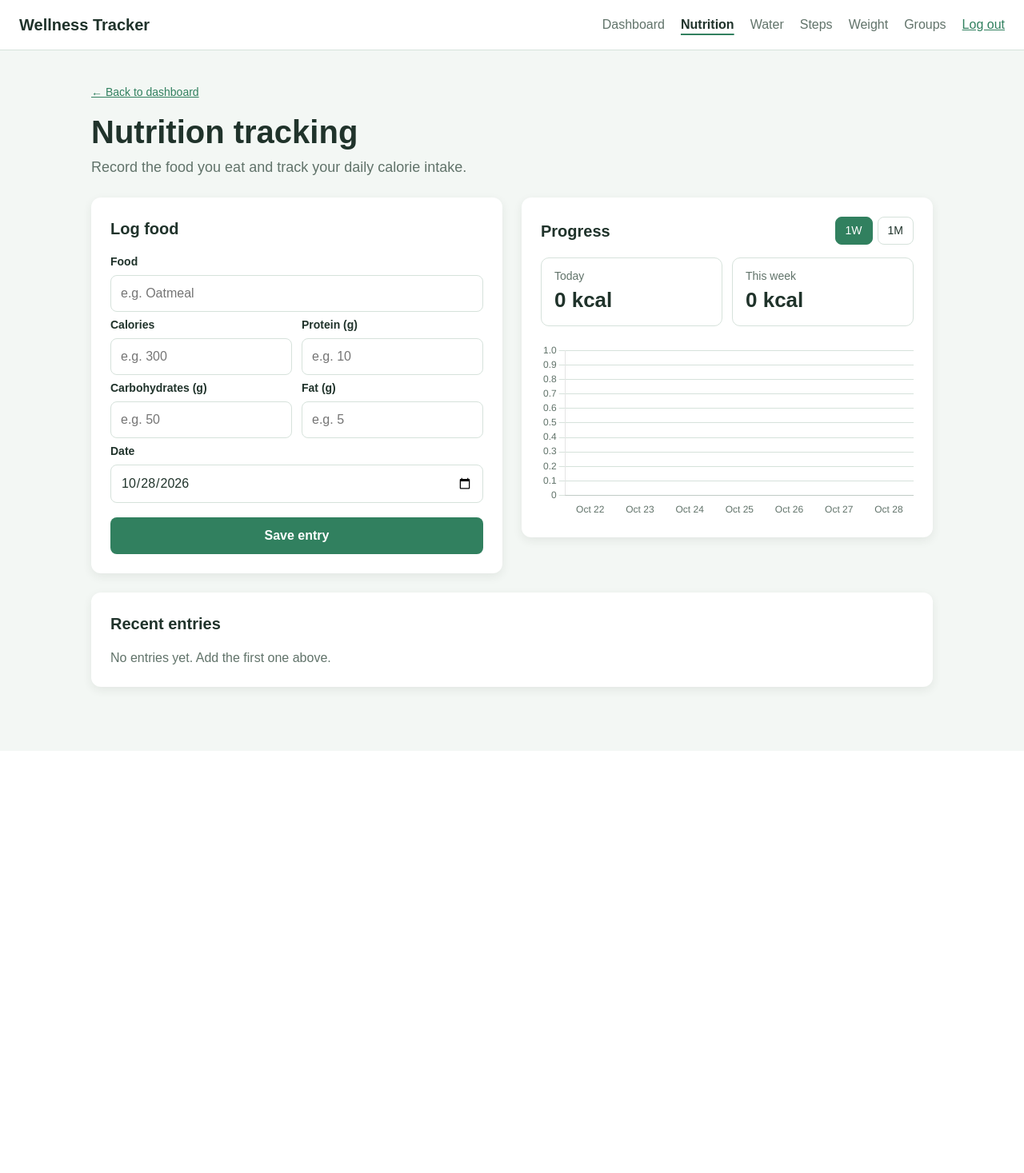
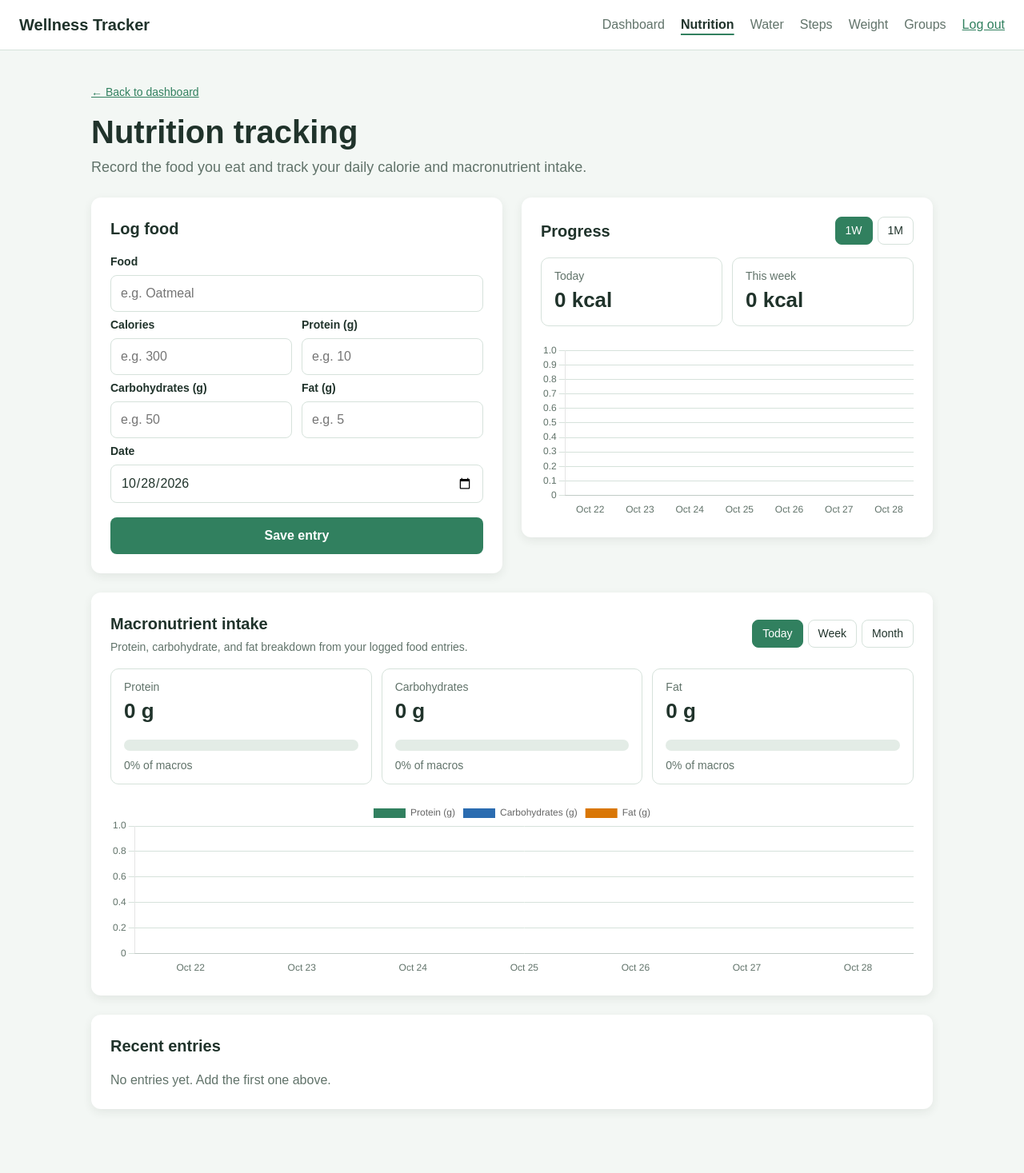
Before and after one commit to alexei-tryshev/CS160ProjectTeam3, a Flask app: page /nutrition in a window 1280 px wide. Shown: the whole page at 80% size. Before the commit the page ends 872 px from the top, so only its background shows below. Run offline with Flask 2, Linux system fonts and the light colour scheme; the visitor is signed in with stand-in values (Sample User, id 1); data that the repository does not hold is empty.

Commit message:
Added more detailed macronutrient tracking and analysis

```diff
--- a/blueprints/nutrition.py
+++ b/blueprints/nutrition.py
@@ -17,9 +17,13 @@ from blueprints.entry_actions import (
     save_entry_form,
 )
 from summaries import (
+    PERIODS,
     calories_total,
     daily_calorie_totals,
+    daily_macro_totals,
     format_number,
+    macro_percentages,
+    macros_total,
     period_start,
     window_start,
 )
@@ -37,10 +41,22 @@ RANGE_LABELS = {
 }
 DEFAULT_RANGE = "1w"
 
+PERIOD_LABELS = {
+    "today": "Today",
+    "week": "Week",
+    "month": "Month",
+}
+DEFAULT_PERIOD = "today"
+
 
 @nutrition_bp.app_template_filter("nutrition_number")
 def nutrition_number(value):
     return format_number(value)
+
+
+@nutrition_bp.get("/macros")
+def macros_redirect():
+    return redirect(url_for("nutrition.page", _anchor="macros"))
 
 
 @nutrition_bp.route(
@@ -71,22 +87,37 @@ def page():
     if range_key not in RANGE_DAYS:
         range_key = DEFAULT_RANGE
 
+    period = request.args.get("period", DEFAULT_PERIOD)
+    if period not in PERIODS:
+        period = DEFAULT_PERIOD
+
     today = date.today()
     today_iso = today.isoformat()
     days = RANGE_DAYS[range_key]
     week_start = period_start("week", today).isoformat()
-    # One query covers both the chart window and the current week;
+    month_start = period_start("month", today).isoformat()
+    macro_start = period_start(period, today).isoformat()
+
+    # One query covers the chart window, current week, and current month;
     # ending at today keeps future-dated entries out of the totals.
+    earliest_start = min(
+        window_start(days, today),
+        week_start,
+        month_start,
+    )
     window_entries = repository().list_entries_in_range(
         "nutrition",
         current_user_id(),
-        min(window_start(days, today), week_start),
+        earliest_start,
         today_iso,
     )
     entries = repository().list_entries(
         "nutrition",
         current_user_id(),
     )
+    macro_totals = macros_total(window_entries, macro_start, today_iso)
+    macro_percents = macro_percentages(macro_totals)
+
     return render_template(
         "nutrition.html",
         form=form,
@@ -99,6 +130,11 @@ def page():
         range_labels=RANGE_LABELS,
         range_days=days,
         chart=daily_calorie_totals(window_entries, today, days),
+        period=period,
+        period_labels=PERIOD_LABELS,
+        macro_totals=macro_totals,
+        macro_percents=macro_percents,
+        macro_chart=daily_macro_totals(window_entries, today, days),
     ), status
 
 
--- a/static/style.css
+++ b/static/style.css
@@ -341,6 +341,18 @@ h2 {
     background: var(--accent);
 }
 
+.progress-bar--protein {
+    background: var(--accent);
+}
+
+.progress-bar--carbs {
+    background: #2b6cb0;
+}
+
+.progress-bar--fat {
+    background: #d97706;
+}
+
 .progress-caption {
     margin: 0;
     color: var(--muted);
@@ -411,6 +423,10 @@ h2 {
     gap: 12px;
 }
 
+.tiles--macros {
+    grid-template-columns: repeat(3, 1fr);
+}
+
 .tile {
     padding: 12px 16px;
     border: 1px solid var(--border);
@@ -427,6 +443,12 @@ h2 {
     margin: 0;
     font-size: 26px;
     font-weight: bold;
+}
+
+.tile-meta {
+    margin: 0;
+    color: var(--muted);
+    font-size: 14px;
 }
 
 .chart-box {
@@ -534,7 +556,8 @@ td.actions form {
     .card-grid--weight,
     .feature-grid,
     .field-row,
-    .tiles {
+    .tiles,
+    .tiles--macros {
         grid-template-columns: 1fr;
     }
 
--- a/static/tracker.js
+++ b/static/tracker.js
@@ -1,4 +1,4 @@
-
+// Quick-add buttons fill in a form field; the user still presses Save.
 document.querySelectorAll("button[data-amount]").forEach(function (button) {
     button.addEventListener("click", function () {
         var input = button.form.elements[button.dataset.target];
@@ -70,3 +70,64 @@ document.querySelectorAll("button[data-amount]").forEach(function (button) {
         }
     });
 })();
+
+// Draw the daily macronutrient breakdown chart when present on the page.
+(function () {
+    var dataElement = document.getElementById("macro-chart-data");
+    var canvas = document.getElementById("macro-chart");
+    if (!dataElement || !canvas || !window.Chart) {
+        return;
+    }
+
+    var points = JSON.parse(dataElement.textContent);
+    var styles = getComputedStyle(document.documentElement);
+    var accent = styles.getPropertyValue("--accent").trim() || "#31805f";
+    var muted = styles.getPropertyValue("--muted").trim();
+    var grid = styles.getPropertyValue("--border").trim();
+
+    var labels = points.map(function (point) {
+        return new Date(point.date + "T00:00:00").toLocaleDateString(undefined, {
+            month: "short",
+            day: "numeric"
+        });
+    });
+
+    var datasets = [
+        {
+            label: "Protein (g)",
+            data: points.map(function (point) { return point.protein_g; }),
+            backgroundColor: accent,
+            borderRadius: 4
+        },
+        {
+            label: "Carbohydrates (g)",
+            data: points.map(function (point) { return point.carbs_g; }),
+            backgroundColor: "#2b6cb0",
+            borderRadius: 4
+        },
+        {
+            label: "Fat (g)",
+            data: points.map(function (point) { return point.fat_g; }),
+            backgroundColor: "#d97706",
+            borderRadius: 4
+        }
+    ];
+
+    new window.Chart(canvas, {
+        type: "bar",
+        data: { labels: labels, datasets: datasets },
+        options: {
+            responsive: true,
+            maintainAspectRatio: false,
+            plugins: { legend: { display: true } },
+            scales: {
+                x: { grid: { display: false }, ticks: { color: muted } },
+                y: {
+                    beginAtZero: true,
+                    grid: { color: grid },
+                    ticks: { color: muted }
+                }
+            }
+        }
+    });
+})();
--- a/summaries.py
+++ b/summaries.py
@@ -90,6 +90,9 @@ def daily_step_totals(
     ]
 
 
+MACRO_FIELDS = ("protein_g", "carbs_g", "fat_g")
+
+
 def calories_total(
     entries: List[Dict[str, Any]],
     start: str,
@@ -122,6 +125,60 @@ def daily_calorie_totals(
             for offset in range(days - 1, -1, -1)
         )
     ]
+
+
+def macros_total(
+    entries: List[Dict[str, Any]],
+    start: str,
+    end: str,
+) -> Dict[str, float]:
+    """Sum protein, carbs, and fat (g) from ``start`` to ``end`` inclusive."""
+    in_range = [
+        entry
+        for entry in entries
+        if start <= entry["date"] <= end
+    ]
+    return {
+        field: round(
+            sum(entry["data"][field] for entry in in_range),
+            1,
+        )
+        for field in MACRO_FIELDS
+    }
+
+
+def macro_percentages(
+    totals: Dict[str, float],
+) -> Dict[str, int]:
+    """Return each macronutrient's share (0-100) of total macronutrient grams."""
+    total_grams = sum(totals.get(field, 0.0) for field in MACRO_FIELDS)
+    if total_grams <= 0:
+        return {field: 0 for field in MACRO_FIELDS}
+    return {
+        field: round(100 * totals.get(field, 0.0) / total_grams)
+        for field in MACRO_FIELDS
+    }
+
+
+def daily_macro_totals(
+    entries: List[Dict[str, Any]],
+    today: date,
+    days: int = 7,
+) -> List[Dict[str, Any]]:
+    """Return daily protein, carbs, and fat totals, oldest first, ending today."""
+    rows: List[Dict[str, Any]] = []
+    for offset in range(days - 1, -1, -1):
+        day = (today - timedelta(days=offset)).isoformat()
+        totals = macros_total(entries, day, day)
+        rows.append(
+            {
+                "date": day,
+                "protein_g": totals["protein_g"],
+                "carbs_g": totals["carbs_g"],
+                "fat_g": totals["fat_g"],
+            }
+        )
+    return rows
 
 
 def format_number(value: float) -> str:
--- a/templates/nutrition.html
+++ b/templates/nutrition.html
@@ -8,7 +8,7 @@
 <header class="page-header">
     <a class="back-link" href="{{ url_for('main.home') }}">&larr; Back to dashboard</a>
     <h1>Nutrition tracking</h1>
-    <p class="subtitle">Record the food you eat and track your daily calorie intake.</p>
+    <p class="subtitle">Record the food you eat and track your daily calorie and macronutrient intake.</p>
 </header>
 
 {{ form_errors(errors) }}
@@ -58,7 +58,7 @@
             <h2 id="progress-heading">Progress</h2>
             <nav class="range-buttons" aria-label="Chart period">
                 {% for key, label in range_labels.items() %}
-                    <a{% if key == range_key %} class="is-active"{% endif %} href="{{ url_for('nutrition.page', range=key) }}">{{ label }}</a>
+                    <a{% if key == range_key %} class="is-active"{% endif %} href="{{ url_for('nutrition.page', range=key, period=period) }}">{{ label }}</a>
                 {% endfor %}
             </nav>
         </div>
@@ -80,6 +80,54 @@
         <script type="application/json" id="chart-data" data-chart="nutrition-bar">{{ chart|tojson }}</script>
     </section>
 </div>
+
+<section class="card" id="macros" aria-labelledby="macros-heading">
+    <div class="card-heading">
+        <div>
+            <h2 id="macros-heading">Macronutrient intake</h2>
+            <p class="group-meta">Protein, carbohydrate, and fat breakdown from your logged food entries.</p>
+        </div>
+        <nav class="range-buttons" aria-label="Macronutrient period">
+            {% for key, label in period_labels.items() %}
+                <a href="{{ url_for('nutrition.page', period=key, range=range_key) }}"{% if key == period %} aria-current="true" class="is-active"{% endif %}>{{ label }}</a>
+            {% endfor %}
+        </nav>
+    </div>
+
+    <div class="tiles tiles--macros">
+        <div class="tile">
+            <p class="tile-label">Protein</p>
+            <p class="tile-value">{{ macro_totals.protein_g|nutrition_number }} g</p>
+            <div class="progress" role="progressbar" aria-label="Protein share of macronutrients" aria-valuemin="0" aria-valuemax="100" aria-valuenow="{{ macro_percents.protein_g }}">
+                <div class="progress-bar progress-bar--protein" style="width: {{ macro_percents.protein_g }}%"></div>
+            </div>
+            <p class="tile-meta">{{ macro_percents.protein_g }}% of macros</p>
+        </div>
+
+        <div class="tile">
+            <p class="tile-label">Carbohydrates</p>
+            <p class="tile-value">{{ macro_totals.carbs_g|nutrition_number }} g</p>
+            <div class="progress" role="progressbar" aria-label="Carbohydrates share of macronutrients" aria-valuemin="0" aria-valuemax="100" aria-valuenow="{{ macro_percents.carbs_g }}">
+                <div class="progress-bar progress-bar--carbs" style="width: {{ macro_percents.carbs_g }}%"></div>
+            </div>
+            <p class="tile-meta">{{ macro_percents.carbs_g }}% of macros</p>
+        </div>
+
+        <div class="tile">
+            <p class="tile-label">Fat</p>
+            <p class="tile-value">{{ macro_totals.fat_g|nutrition_number }} g</p>
+            <div class="progress" role="progressbar" aria-label="Fat share of macronutrients" aria-valuemin="0" aria-valuemax="100" aria-valuenow="{{ macro_percents.fat_g }}">
+                <div class="progress-bar progress-bar--fat" style="width: {{ macro_percents.fat_g }}%"></div>
+            </div>
+            <p class="tile-meta">{{ macro_percents.fat_g }}% of macros</p>
+        </div>
+    </div>
+
+    <div class="chart-box">
+        <canvas id="macro-chart" role="img" aria-label="Bar chart of daily macronutrient totals in grams for the last {{ range_days }} days"></canvas>
+    </div>
+    <script type="application/json" id="macro-chart-data" data-chart="macros-bar">{{ macro_chart|tojson }}</script>
+</section>
 
 <section class="card" aria-labelledby="entries-heading">
     <h2 id="entries-heading">Recent entries</h2>
```
Also changed, not shown: templates/index.html (+9 -1 lines), tests/test_nutrition.py (+90 -14 lines), tests/test_summaries.py (+86 -29 lines).
